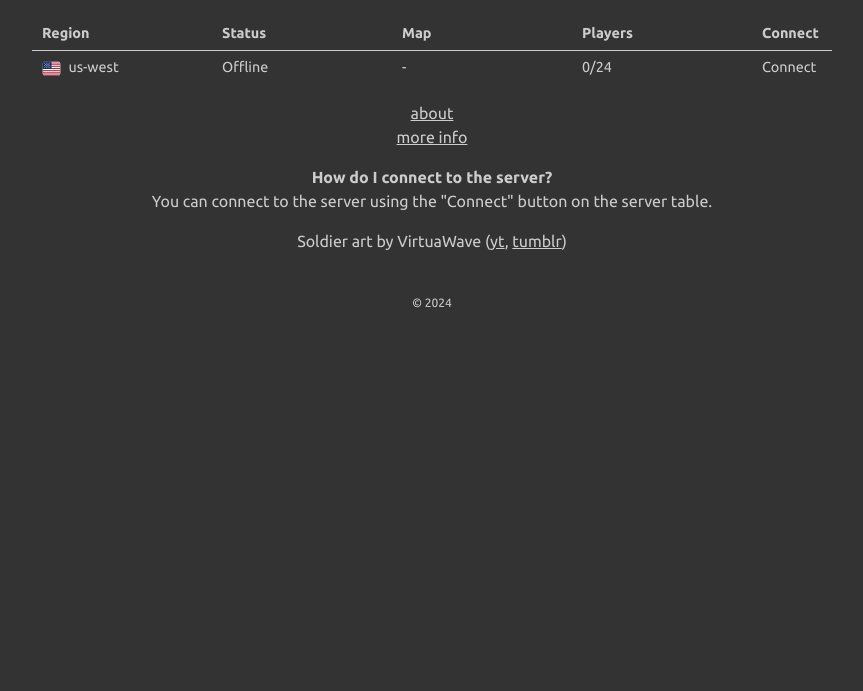
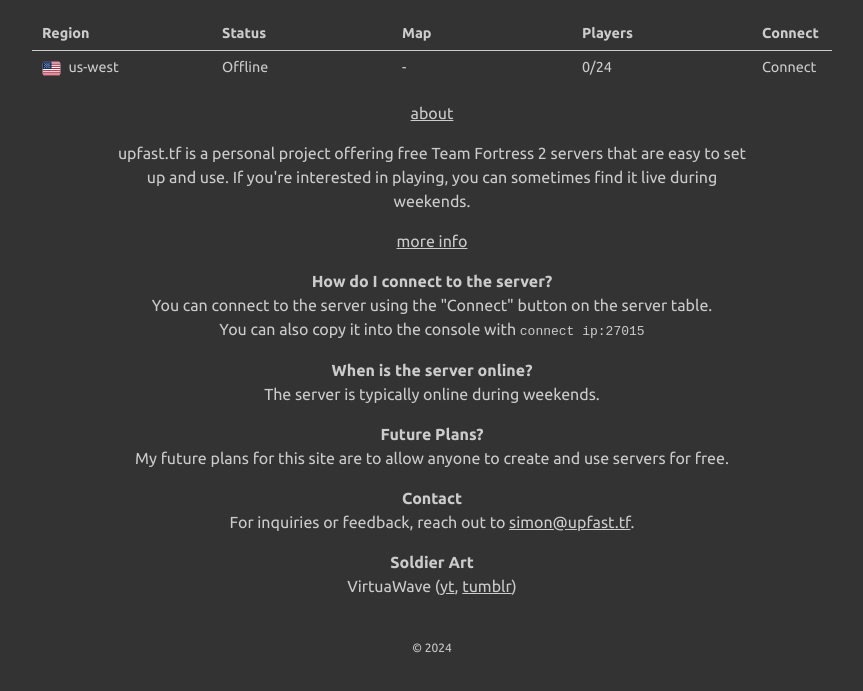
Before and after one commit to sawatkins/upfast-tf2-web, a plain HTML site: page static/index.html in a window 1280 px wide. Both pictures are taken after a click on the link "more info". Shown: the part 139-830 px from the top of the page, without its empty margins (208-1071 px from the left). Before the commit the page ends 800 px from the top, so only its background shows below. Drawn offline with Linux system fonts and the light colour scheme; no server answers.

Commit message:
clean up

```diff
--- a/static/index.html
+++ b/static/index.html
@@ -6,7 +6,6 @@
     <meta http-equiv="Content-type" content="text/html; charset=utf-8" />
     <meta name="viewport" content="width=device-width, initial-scale=1.0" />
     <link href=style.css rel=stylesheet>
-    <meta content="Online video editor with keyframe support and offline mode" name=description>
 
     <link rel="preconnect" href="https://fonts.googleapis.com">
     <link rel="preconnect" href="https://fonts.gstatic.com" crossorigin>
@@ -22,6 +21,7 @@
     <link rel="icon" type="image/png" sizes="32x32" href="favicon-32x32.png">
     <link rel="icon" type="image/png" sizes="16x16" href="favicon-16x16.png">
     <link rel="icon" href="favicon.ico">
+    <meta name="robots" content="noindex, nofollow">
     <link rel="manifest" href="site.webmanifest">
 </head>
 
@@ -56,18 +56,28 @@
     </div>
     <div id="mainlist">
         <a href="#" class="toggle-link" data-target="about-text">about</a>
-        <div id="about-text" class="toggle-text" style="display: none;">
-            <p>upfast.tf is a project offering free and open-source TF2 server. If you're
+        <div id="about-text" class="toggle-text" style="display: block;">
+            <p>upfast.tf is a personal project offering free Team Fortress 2 servers that are easy to set up and use.
+                If you're
                 interested
                 in playing, you can sometimes find it live during weekends.</p>
         </div>
         <a href="#" class="toggle-link" data-target="faq-text">more info</a>
         <div id="faq-text" class="toggle-text" style="display: none;">
             <p><span style="font-weight: bold;">How do I connect to the server?</span><br>You can connect to the
-                server using the "Connect" button on the server table.</p>
-            <p>Soldier art by VirtuaWave (<a href="https://www.youtube.com/watch?v=MrS7bezmsdk" target="_blank"
-                    rel="noopener noreferrer">yt</a>, <a href="https://gamedev-neoncity.tumblr.com/" target="_blank"
-                    rel="noopener noreferrer">tumblr</a>)
+                server using the "Connect" button on the server table.<br>You can also copy it into the console with
+                <code>connect ip:27015</code>
+            </p>
+            <p><span style="font-weight: bold;">When is the server online?</span><br>The server is typically online
+                during weekends.</p>
+            <p><span style="font-weight: bold;">Future Plans?</span><br>My future plans for this site are to allow
+                anyone to create and use servers for free.</p>
+
+            <p><span style="font-weight: bold;">Contact</span><br>For inquiries or feedback, reach out to <a
+                    href="mailto:simon@upfast.tf">simon@upfast.tf</a>.</p>
+            <p><span style="font-weight: bold;">Soldier Art</span><br>VirtuaWave (<a
+                    href="https://www.youtube.com/watch?v=MrS7bezmsdk" target="_blank" rel="noopener noreferrer">yt</a>,
+                <a href="https://gamedev-neoncity.tumblr.com/" target="_blank" rel="noopener noreferrer">tumblr</a>)
             </p>
         </div>
     </div>
--- a/static/style.css
+++ b/static/style.css
@@ -112,6 +112,7 @@
 
 .toggle-text {
     margin: 0;
+    max-width: 80%;
 }
 
 .toggle-link {
```
Also changed, not shown: static/robots.txt (added), 2 other files.
